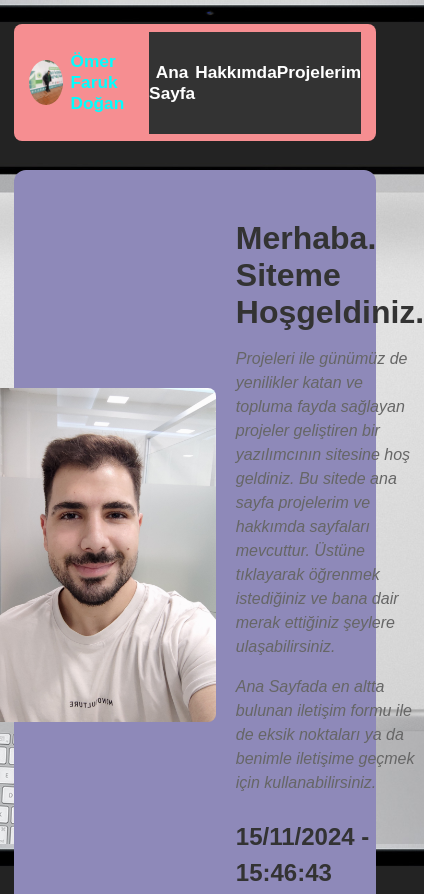
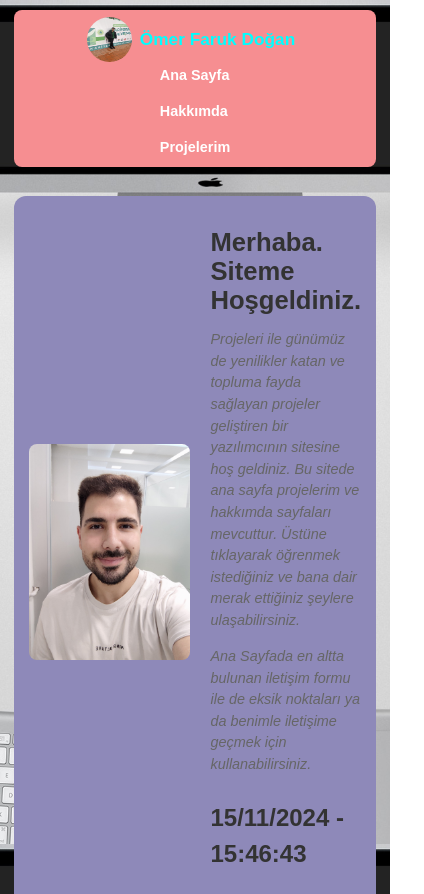
Before and after one commit to omerffd/omerffd.github.io, a plain HTML site: page index.html in a window 390 px wide. Shown: the top 894 px of the page, 424 px wide, since content can reach past the window. Drawn offline with Linux system fonts and the light colour scheme.

Commit message:
Responsive code added

```diff
--- a/css/style.css
+++ b/css/style.css
@@ -261,92 +261,82 @@ ul li a:hover{
     margin-bottom: 1em;
 }
 
-/* Responsive tasarım için */
-@media (max-width: 600px) {
-
+ /* Tablet ve Mobil Cihazlar için */
+@media (max-width: 768px) {
     body {
-        padding: 1em;
+        padding: 0 1em;
         font-size: 0.9rem;
     }
 
-    h1 {
-        font-size: 2rem;
+    /* Navigasyon Menüsü */
+    header {
+        flex-direction: column;
     }
 
-    h2 {
-        font-size: 1.5rem;
-    }
-
-    p {
-        font-size: 1rem;
-    }
-
-    nav {
-        background-color: #333;
-        padding: 10px 0;
+    nav ul {
+        flex-direction: column;
+        gap: 10px;
     }
 
     nav ul li {
-        display: block;
-        margin: 10px 0;
+        margin: 5px 0;
+    }
+
+    nav ul li a {
+        padding: 10px;
         width: 100%;
         text-align: center;
     }
 
-    nav ul li a {
-        padding: 10px 0;
-        display: block;
-        width: 100%;
+    /* Ana Sayfa ve Genel İçerik */
+    .home, .about-section, .projects-section {
+        padding: 1em;
+        max-width: 100%;
+        text-align: center;
     }
 
-    .home {
-        padding: 2em;
-    }
-
-    .home h1 {
-        font-size: 2rem;
-    }
-
-    .home p {
-        font-size: 1rem;
-    }
-
-    .projects-section {
-        padding: 0.5em;
-    }
-
-    .project-card {
-        flex-direction: column;
-        align-items: center;
-        text-align: center;
-        margin-bottom: 20px;
-    }
-
-    .project-card img {
+    .home_image img, .proje_image, .modal-image {
         width: 100%;
         height: auto;
     }
 
-    .project-card h3 {
-        font-size: 1.2rem;
-        margin: 10px 0;
+    .home-contents h1, .about-section h1, .proje h2 {
+        font-size: 1.8rem;
     }
 
-    .about-section {
-        padding: 1em;
+    .home-contents p, .about-section p, .proje p {
+        font-size: 1rem;
     }
 
-    .about-section img {
-        width: 100%;
-        max-width: 300px;
-        height: auto;
-        margin: 0 auto;
-        display: block;
+    .modal-content {
+        width: 90%;
     }
 
-    .about-text {
-        text-align: center;
-        padding: 1em;
+    .close {
+        font-size: 20px;
+    }
+}
+
+/* Küçük Telefonlar için (600px ve altı) */
+@media (max-width: 600px) {
+    nav ul li a {
+        font-size: 0.9rem;
+        padding: 8px;
     }
 
+    .home-contents h1, .about-section h1 {
+        font-size: 1.6rem;
+    }
+
+    .home-contents p, .about-section p {
+        font-size: 0.9rem;
+    }
+
+    .proje h2 {
+        font-size: 1.2rem;
+    }
+
+    .proje p {
+        font-size: 0.8rem;
+    }
 }
```
